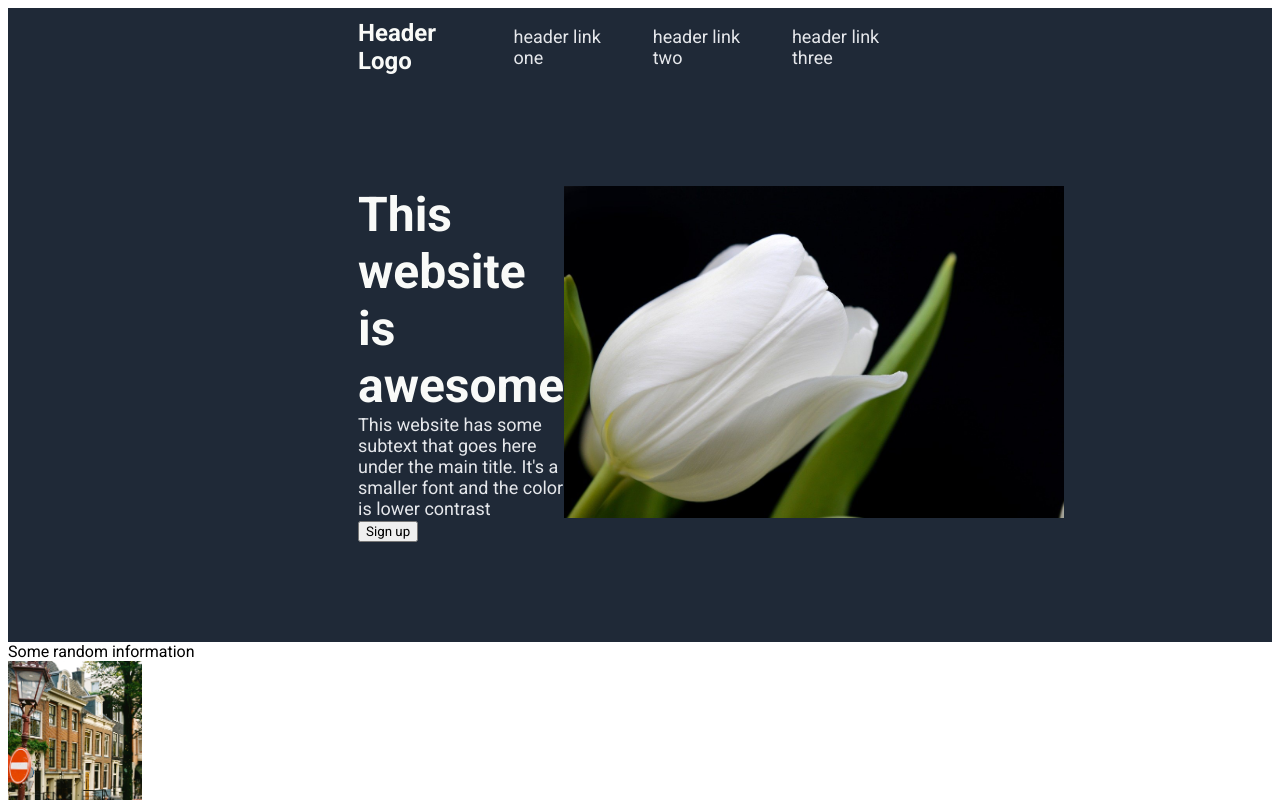
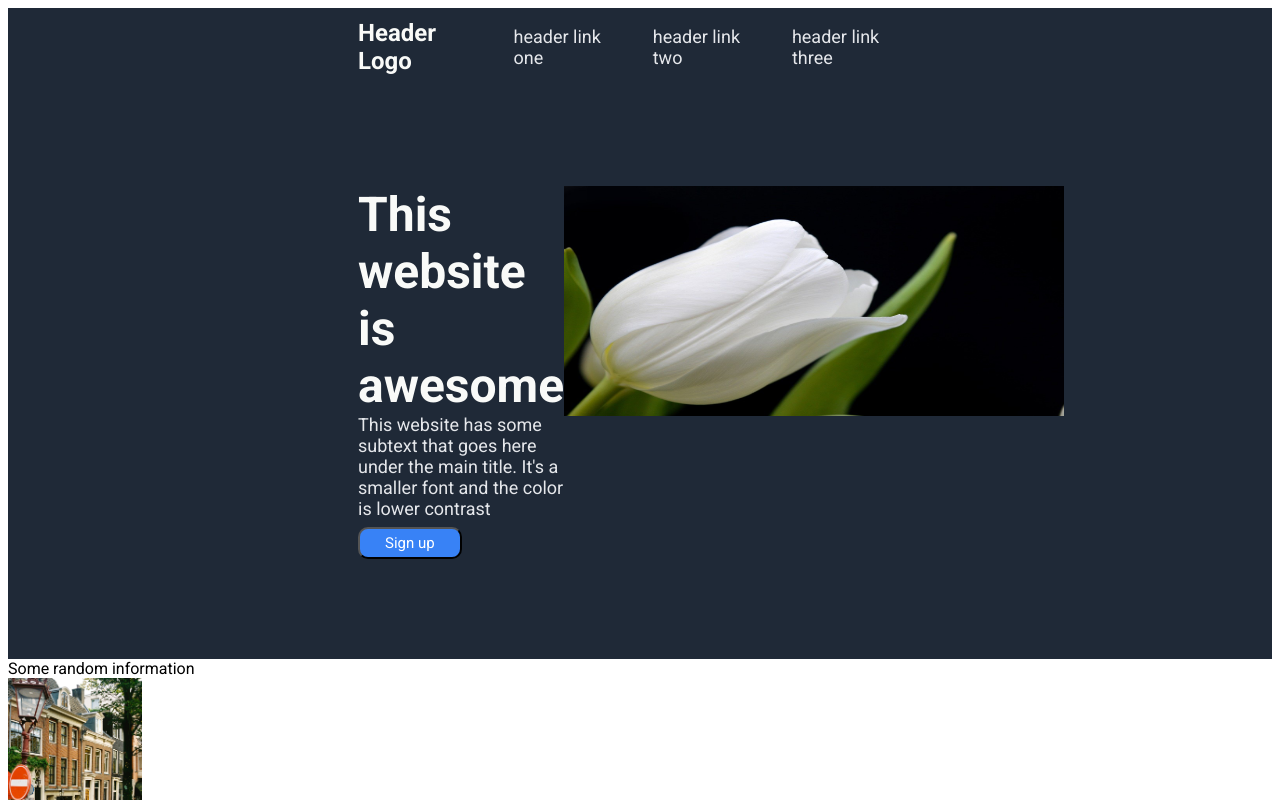
Before and after one commit to zonarr/landing-page, a plain HTML site: page index.html in a window 1280 px wide. Shown: the top 800 px of the page. Drawn offline with Linux system fonts and the light colour scheme.

Commit message:
finish section 2

```diff
--- a/style.css
+++ b/style.css
@@ -1,9 +1,27 @@
 * {
     font-family:"Roboto",sans-serif;
 }
+
 ul {
     padding-left:0px;
 }
+img {
+    height:200px;
+    width:auto;
+}
+li {
+    list-style-type: none;
+    padding-left:20px;
+}
+button {
+    padding:5px 25px;
+    border-radius:10px;
+    background-color:#3882F6;
+    color:white;
+    margin-top:8px;
+    font-size:15px;
+}
+
 .flexvertical{
     display:flex;
     flex-direction:column;
@@ -25,16 +43,9 @@ ul {
 .rightpadding {
     padding-right:350px;
 }
-img {
-    height:200px;
-    width:auto;
-}
-li {
-    list-style-type: none;
-    padding-left:20px;
-}
-.rightpadding img {
-    height:auto;
+
+.wide{
+    height:230px;
     width:500px;
 }
 #hero {
@@ -57,5 +68,4 @@ li {
 }
 #intro {
     flex:0 1 450px;
-    flex-wrap:wrap;
 }
```
